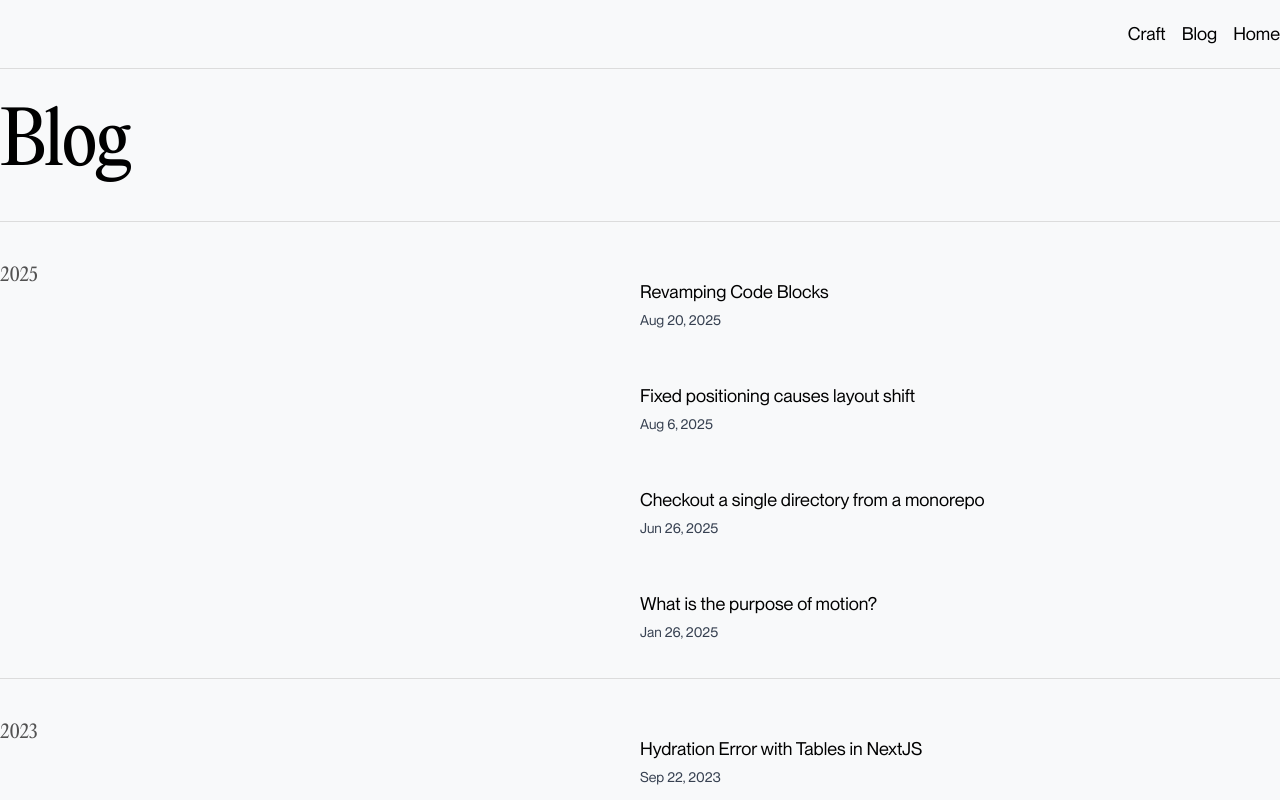
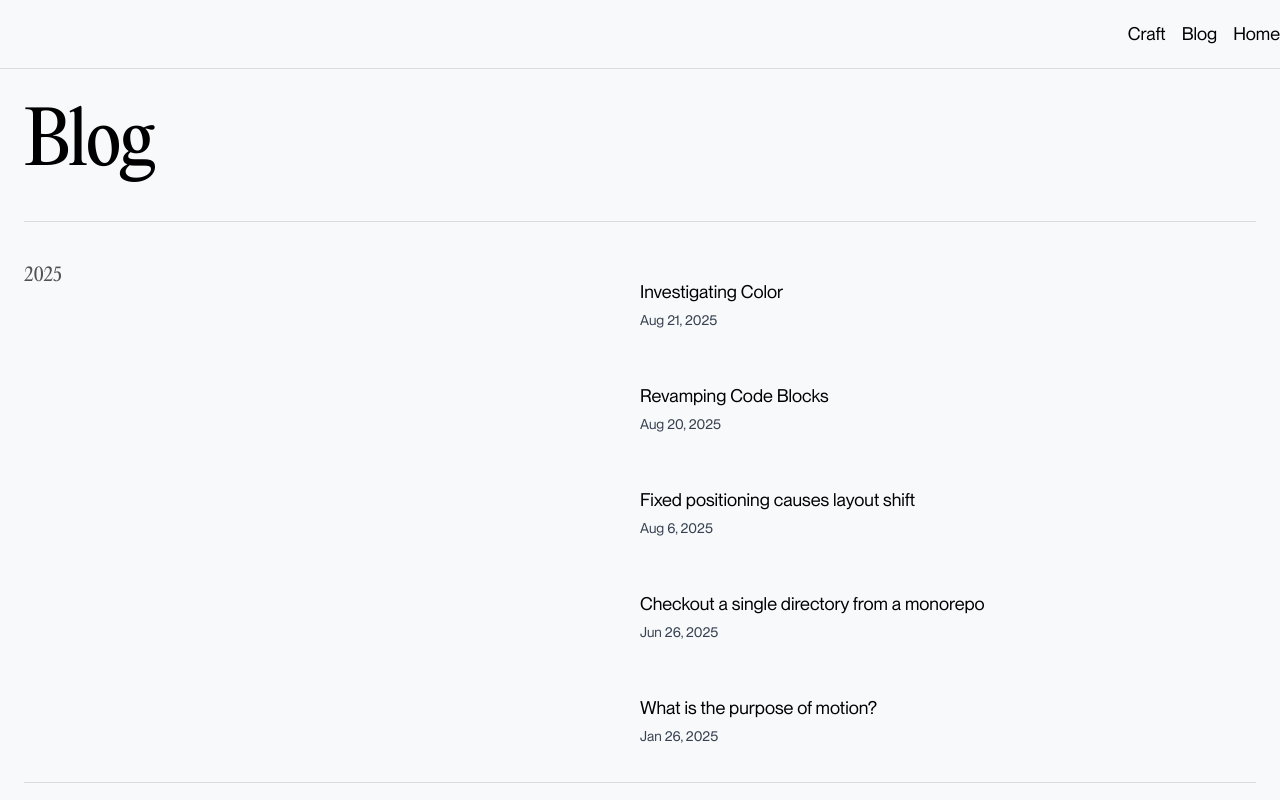
Before and after one commit to adeleke5140/portfolio-v2, a Next.js app: page /blog in a window 1280 px wide. Shown: the top 800 px of the page. Built offline with nearby package versions, Linux system fonts and the light colour scheme.

Commit message:
fix: lot of errors and typos

```diff
--- a/src/app/blog/components/initial-code-block.tsx
+++ b/src/app/blog/components/initial-code-block.tsx
@@ -1,16 +1,29 @@
+import { highlight } from 'sugar-high'
+
 export const InitialCodeBlock = () => {
+  const codeHTML = highlight(`fn main(){
+ println!("Hello World");
+}`)
   return (
     <pre
       style={{
         background: '#fafafa',
         border: '1px solid #e5e7eb',
       }}
+      className="text-sm"
     >
-      Hello world
+      <code dangerouslySetInnerHTML={{ __html: codeHTML }} />
     </pre>
   )
 }
 
 export const FinalCodeBlock = () => {
-  return <pre>Hello World</pre>
+  const codeHTML = highlight(`fn main(){
+ println!("Hello World");
+}`)
+  return (
+    <pre className="text-sm">
+      <code dangerouslySetInnerHTML={{ __html: codeHTML }} />
+    </pre>
+  )
 }
--- a/src/app/blog/page.tsx
+++ b/src/app/blog/page.tsx
@@ -1,7 +1,6 @@
 import { PageWrapper } from '@/components/pageWrapper'
 import { formatDate } from '@/helpers/formatDate'
 import { getSortedPostsData } from '@/lib/posts'
-import { CloudCog } from 'lucide-react'
 import Head from 'next/head'
 import Link from 'next/link'
 
@@ -85,9 +84,9 @@ const Index = () => {
                   <Link
                     key={post.id}
                     href={`/blog/${post.id}`}
-                    className="pb-7  hover:bg-gray-100 py-4 block mb-2 transition-colors duration-200 "
+                    className="pb-7  hover:bg-gray-100 group rounded-md py-4 block mb-2 transition-colors duration-200 "
                   >
-                    <div className="flex hover:translate-x-2 flex-col gap-1 transition-transform ">
+                    <div className="flex group-hover:translate-x-2 flex-col gap-1 transition-transform ">
                       <p className="text-lg hover:underline  transition-all">
                         {post.title}
                       </p>
--- /dev/null
+++ b/src/app/blog/posts/investigating-color.mdx
@@ -0,0 +1,18 @@
+---
+title: Investigating Color
+description: Understanding what all these color systems mean
+date: '2025-08-21'
+status: "in-progress"
+---
+
+Here are a bunch of links that I have found Useful:
+
+[Linear's redesign](https://linear.app/now/how-we-redesigned-the-linear-ui)
+
+Here Andreas Eldh discusses how LCH is "...the closes color spaces to the human eye" and how it benefits from perpetual uniformity meaning "...a red and a yellow color with lightness 50 will appear roughly equally light to the human eye"
+
+I will read more on `LCH`
+
+[Dan Hollick Config Talk](https://www.youtube.com/watch?v=05vQ8HlU43Q)
+
+There is also Dan's talk above where he talks about colors and how `tailwind` implemented the fresh palate. I have watched it but I didn't understand anything so a deep dive is required first and then I will go again.
--- a/src/app/blog/posts/revamping-code-blocks.mdx
+++ b/src/app/blog/posts/revamping-code-blocks.mdx
@@ -1,12 +1,12 @@
 ---
 title: 'Revamping Code Blocks'
 date: '2025-08-20'
-status: 'draft'
+status: 'completed'
 ---
 
 Code blocks in a developer's blog are one of the main components I look at when reading.
 
-I have spent a number of time fussing over the typography of my site but not as much my code blocks. I did strip away much of the syntax highlighting and replace it with a minimal set of colors.
+I have spent a number of time fussing over the typography of my site but not so much on code blocks. I did strip away much of the syntax highlighting and replace it with a minimal set of colors but nothing else apart from that.
 
 Now it's time for a change.
 
@@ -16,10 +16,10 @@ The current code block looks a bit like this:
 
 <InitialCodeBlock/>
 
-I am going to add a lighter border and a gradient. The gradient will go to top, and transition from `#f8f8f8` to `#fcfcfc`
+For the new version, I want a lighter border and a gradient. The gradient will go to top, and transition from `#f8f8f8` to `#fcfcfc`
 
 This final result:
 
 <FinalCodeBlock/>
 
-The change is subtle but it makes it looks nicer on the eye.
+The change is subtle but nicer on the eye.
--- a/src/components/pageWrapper.tsx
+++ b/src/components/pageWrapper.tsx
@@ -31,7 +31,7 @@ const PageWrapper = ({
       heading
     )
   return (
-    <div className={cn('relative px-6 md:px-0 mx-auto', classname)}>
+    <div className={cn('relative px-6 2xl:px-0 mx-auto', classname)}>
       <div className="flex flex-col gap-5">
         {showLink ? (
           <BackButton path={path ? path : ''} text={`${backText}`} />
--- a/src/helpers/formatDate.ts
+++ b/src/helpers/formatDate.ts
@@ -2,7 +2,14 @@ import { format, parseISO } from 'date-fns'
 
 const formatDate = (date: string) => {
   if (!date) return
-  return format(parseISO(date), 'LLL d, yyyy')
+  try {
+    const formattedDate = format(parseISO(date), 'LLL d, yyyy')
+    return formattedDate
+  } catch (err) {
+    console.error(err)
+    console.error('Affected Date', date)
+    return format(new Date(), 'LLL d, yyyy')
+  }
 }
 
 export { formatDate }
```
Also changed, not shown: 1 other file (tests, documents, lock files or other folders).
